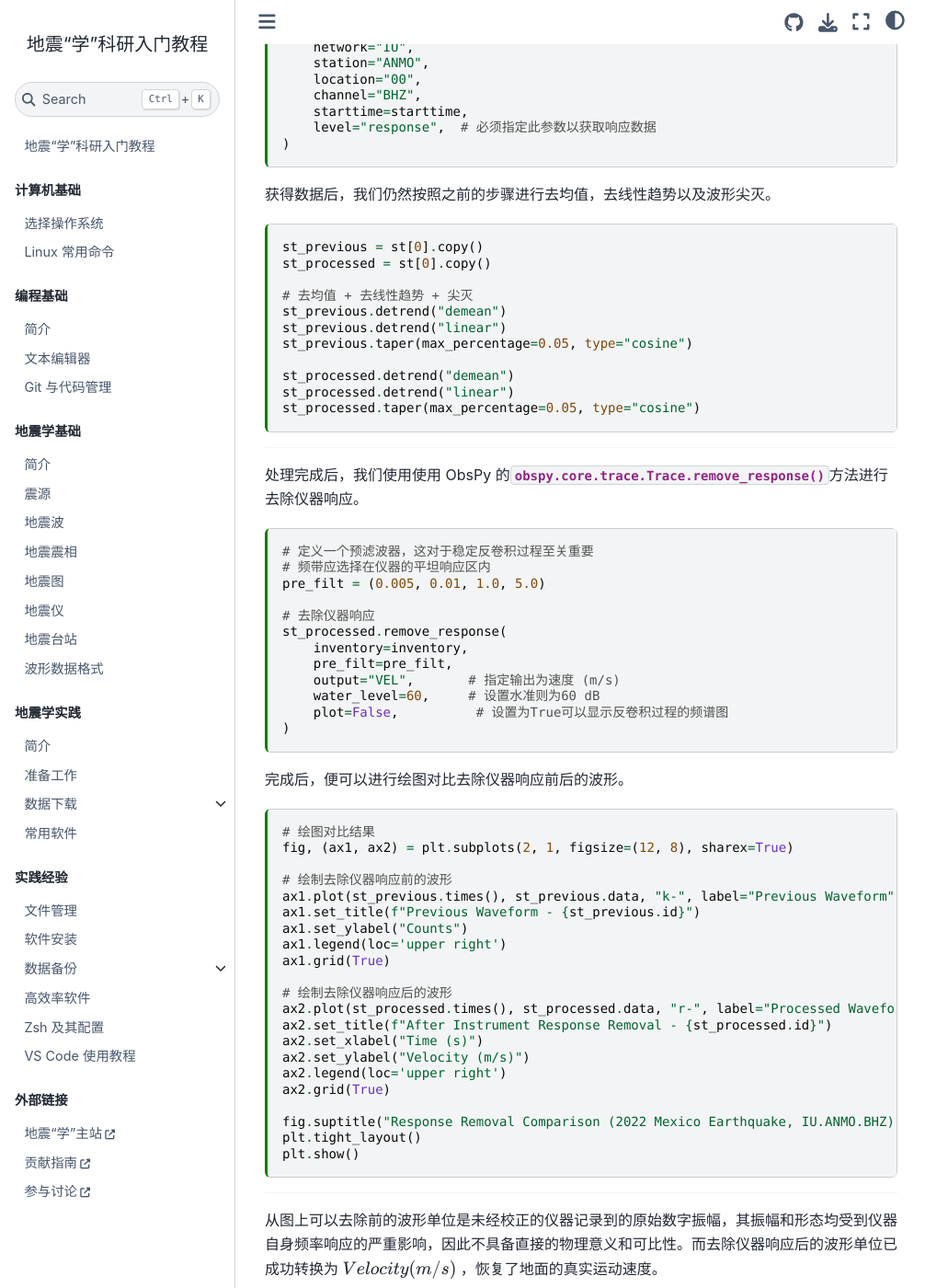
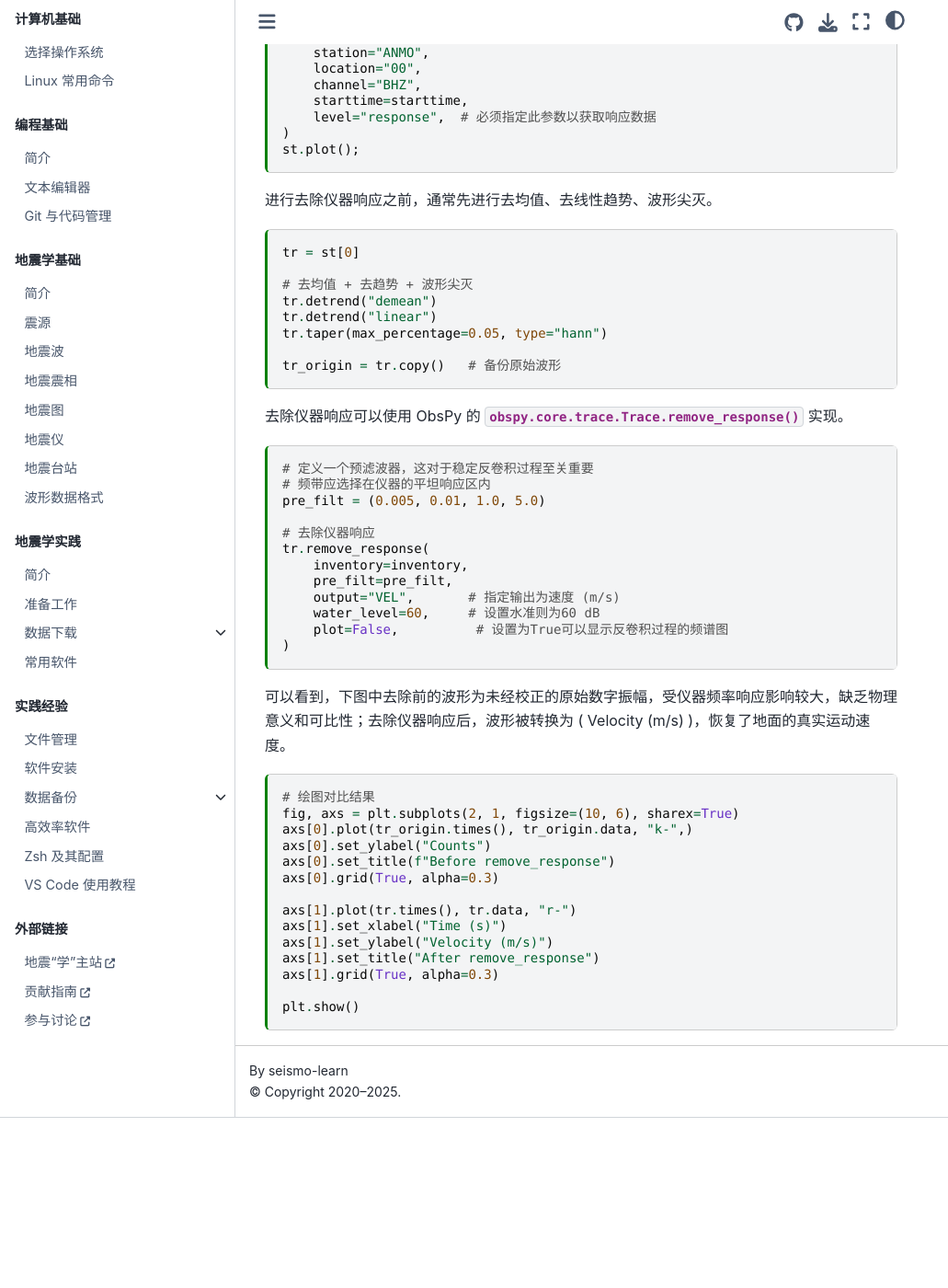
Before and after one commit to seismo-learn/seismology101, a Jupyter Book: the page built from source/exercises/response.md, in a window 1280 px wide and 1400 px high, scrolled down 986 px. Shown: the whole window at 92% size, without its empty margins (0-1031 px from the left). Built offline with Jupyter Book 1.0.4 settings and Sphinx 7.4.7 and the Sphinx Book theme 1.1.4, drawn with Linux system fonts in a browser that asks for light colours; pages that are not in the unit, such as notebooks, are missing from menus; after the commit the page ends 2201 px from its top, so only the background shows below that; some of the changed text lies outside the part shown.

Commit message:
Rewrite response section

````diff
--- a/source/exercises/response.md
+++ b/source/exercises/response.md
@@ -13,26 +13,27 @@
 
 # 去仪器响应
 
-- 本节贡献者: {{何星辰}}（作者）、{{田冬冬}}（审稿）
-- 最近更新日期: 2025-09-14
+- 本节贡献者: {{何星辰}}、{{田冬冬}}
+- 最近更新日期: 2025-11-10
 - 预计花费时间: 15 分钟
 
 ---
 
-仪器响应是地震仪系统（包括传感器和记录器）将真实地表运动信号转换为数字记录的传递函数，反映了仪器对输入信号的系统性滤波效应。在数学上，记录波形 D(t)  是真实地表运动 G(t) 与仪器响应函数 I(t) 的卷积，即
+地震仪的仪器响应描述了地面运动信号在经过地震仪各处理环节后频率特性的综合变化。地震信号依次经历模拟信号、模数转换和数字处理三个阶段，每个阶段都有对应的频率响应函数$G_i(f)$，整个仪器的总响应为各阶段响应的乘积 :
 
-$$D(t) = G(t) * I(t)$$
+$$G(f) = \prod_i G_i(f)$$
 
-其中，I(t) 描述了仪器如何根据信号频率改变振幅和相位。因此，观测到的波形  D(t) 并非真实的地表运动 G(t) ，而是经过仪器响应“调制”后的结果，需通过反卷积校正以恢复真实信号。
+以用于表征地震仪从地面运动到数字波形数据的完整传递特性。
+
+而去除仪器响应，即利用已知的$G_i(f)$对观测波形进行校正，从而恢复反映真实地面运动的信号。
 
 ---
 
-显而易见，去除仪器响应的方法就是反卷积同样，我们使用前几节一样的数据，但是不同的是，我们需要同时获取其对应的仪器元数据。以便可以进行去除仪器响应并绘图对比。
+我们以前一节使用的 2022 年 9 月 22 日墨西哥 Mw 6.8 地震在 ANMO 台站的波形为例。但是不同的是，我们需要同时获取其对应的仪器元数据。以便可以进行去除仪器响应并对比。
 
 ```{code-cell} ipython3
 from obspy import UTCDateTime
 from obspy.clients.fdsn import Client
-import numpy as np
 import matplotlib.pyplot as plt
 
 client = Client("IRIS")
@@ -51,9 +52,7 @@
     endtime=endtime,
 )
 
-# 获取对应的仪器元数据
-# 使用与波形数据相同的参数来获取元数据
-# level='response' 是获取完整仪器响应信息的关键
+# 获取对应的仪器响应（level='response'）
 inventory = client.get_stations(
     network="IU",
     station="ANMO",
@@ -62,26 +61,23 @@
     starttime=starttime,
     level="response",  # 必须指定此参数以获取响应数据
 )
+st.plot();
 ```
 
-获得数据后，我们仍然按照之前的步骤进行去均值，去线性趋势以及波形尖灭。
+进行去除仪器响应之前，通常先进行去均值、去线性趋势、波形尖灭。
 
 ```{code-cell} ipython3
-st_previous = st[0].copy()
-st_processed = st[0].copy()
+tr = st[0]
 
-# 去均值 + 去线性趋势 + 尖灭
-st_previous.detrend("demean")
-st_previous.detrend("linear")
-st_previous.taper(max_percentage=0.05, type="cosine")
+# 去均值 + 去趋势 + 波形尖灭
+tr.detrend("demean")
+tr.detrend("linear")
+tr.taper(max_percentage=0.05, type="hann")
 
-st_processed.detrend("demean")
-st_processed.detrend("linear")
-st_processed.taper(max_percentage=0.05, type="cosine")
+tr_origin = tr.copy()   # 备份原始波形
 ```
----
 
-处理完成后，我们使用使用 ObsPy 的{meth}`obspy.core.trace.Trace.remove_response`方法进行去除仪器响应。
+去除仪器响应可以使用 ObsPy 的 {meth}`obspy.core.trace.Trace.remove_response` 实现。
 
 ```{code-cell} ipython3
 # 定义一个预滤波器，这对于稳定反卷积过程至关重要
@@ -89,7 +85,7 @@
 pre_filt = (0.005, 0.01, 1.0, 5.0)
 
 # 去除仪器响应
-st_processed.remove_response(
+tr.remove_response(
     inventory=inventory,
     pre_filt=pre_filt,
     output="VEL",       # 指定输出为速度 (m/s)
@@ -97,32 +93,21 @@
     plot=False,          # 设置为True可以显示反卷积过程的频谱图
 )
 ```
-完成后，便可以进行绘图对比去除仪器响应前后的波形。
+可以看到，下图中去除前的波形为未经校正的原始数字振幅，受仪器频率响应影响较大，缺乏物理意义和可比性；去除仪器响应后，波形被转换为 ( Velocity (m/s) )，恢复了地面的真实运动速度。
 
 ```{code-cell} ipython3
 # 绘图对比结果
-fig, (ax1, ax2) = plt.subplots(2, 1, figsize=(12, 8), sharex=True)
+fig, axs = plt.subplots(2, 1, figsize=(10, 6), sharex=True)
+axs[0].plot(tr_origin.times(), tr_origin.data, "k-",)
+axs[0].set_ylabel("Counts")
+axs[0].set_title(f"Before remove_response")
+axs[0].grid(True, alpha=0.3)
 
-# 绘制去除仪器响应前的波形
-ax1.plot(st_previous.times(), st_previous.data, "k-", label="Previous Waveform")
-ax1.set_title(f"Previous Waveform - {st_previous.id}")
-ax1.set_ylabel("Counts")
-ax1.legend(loc='upper right')
-ax1.grid(True)
+axs[1].plot(tr.times(), tr.data, "r-")
+axs[1].set_xlabel("Time (s)")
+axs[1].set_ylabel("Velocity (m/s)")
+axs[1].set_title("After remove_response")
+axs[1].grid(True, alpha=0.3)
 
-# 绘制去除仪器响应后的波形
-ax2.plot(st_processed.times(), st_processed.data, "r-", label="Processed Waveform")
-ax2.set_title(f"After Instrument Response Removal - {st_processed.id}")
-ax2.set_xlabel("Time (s)")
-ax2.set_ylabel("Velocity (m/s)")
-ax2.legend(loc='upper right')
-ax2.grid(True)
-
-fig.suptitle("Response Removal Comparison (2022 Mexico Earthquake, IU.ANMO.BHZ)", fontsize=16)
-plt.tight_layout()
 plt.show()
 ```
-
----
-
-从图上可以去除前的波形单位是未经校正的仪器记录到的原始数字振幅，其振幅和形态均受到仪器自身频率响应的严重影响，因此不具备直接的物理意义和可比性。而去除仪器响应后的波形单位已成功转换为 $Velocity (m/s)$ ，恢复了地面的真实运动速度。
````
